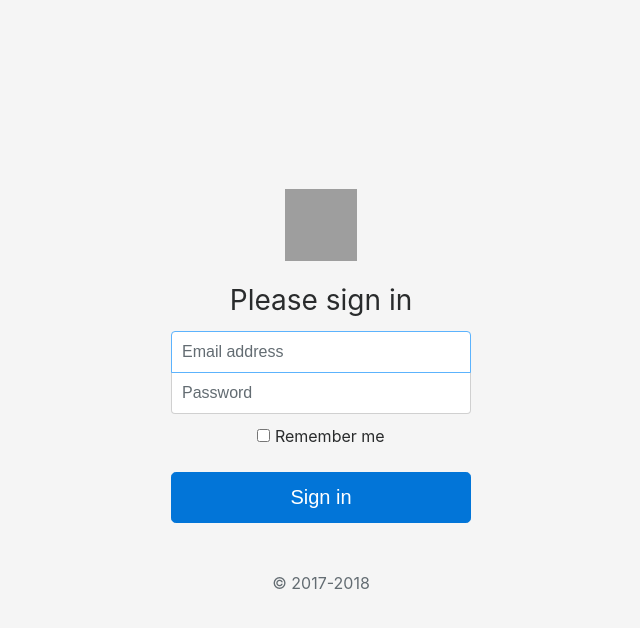
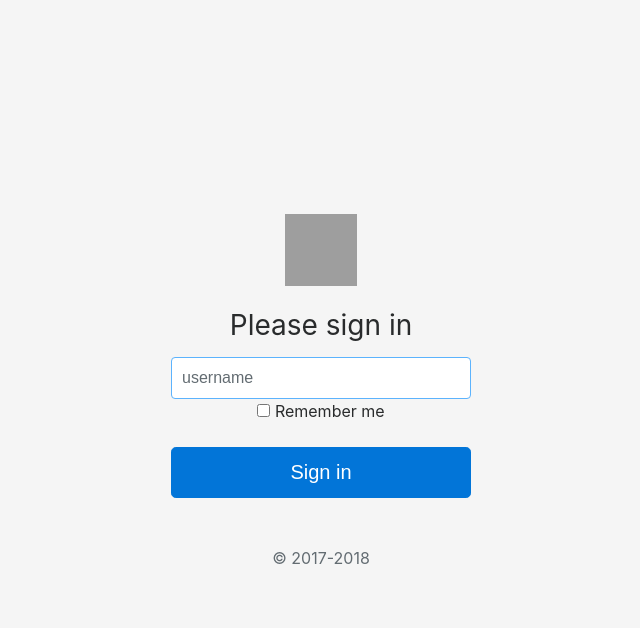
Before and after one commit to jdieber42/chatApp, a Flask app: page / in a window 1280 px wide. Shown: the top 628 px of the page, without its empty margins (319-959 px from the left). Run offline with Flask 2, Linux system fonts and the light colour scheme; grey boxes are pictures that could not be loaded.

Commit message:
Update at the end of the lesson.

```diff
--- a/main.py
+++ b/main.py
@@ -19,9 +19,26 @@ class Message(db.Model):
 db.create_all()
 
 
-@webapp.route("/", methods=["GET", "POST"])
+@webapp.route("/", methods=["GET"])
 def index():
-    return render_template("index.html")
+    username = request.cookies.get("remember_user")
+
+    return render_template("index.html", username=username)
+
+
+@webapp.route("/login", methods=["Post"])
+def login():
+    username = request.form.get("username")
+    remember_me = request.form.get("remember")
+
+    messages = Message.query.all()
+    response = make_response(render_template("chat.html", username=username, messages=messages))
+    if remember_me:
+        response.set_cookie("remember_user", username)
+    else:
+        response.set_cookie("remember_user", "")
+
+    return response
 
 
 @webapp.route("/chat", methods=["GET", "POST"])
--- /dev/null
+++ b/templates/base.html
@@ -0,0 +1,19 @@
+<!doctype html>
+<html lang="en">
+  <head>
+    <meta charset="utf-8">
+    <meta name="viewport" content="width=device-width, initial-scale=1, shrink-to-fit=no">
+
+    <title>Simple Chat App</title>
+
+    <link rel="canonical" href="https://getbootstrap.com/docs/4.0/examples/sign-in/">
+
+    <!-- Bootstrap core CSS -->
+    <link href="https://getbootstrap.com/docs/4.0/dist/css/bootstrap.min.css" rel="stylesheet">
+
+    <!-- Custom styles for this template -->
+    {% block style %} {% endblock style %}
+  </head>
+  {% block body %}
+  {% endblock body %}
+</html>
--- a/templates/index.html
+++ b/templates/index.html
@@ -1,36 +1,27 @@
-<!doctype html>
-<html lang="en">
-  <head>
-    <meta charset="utf-8">
-    <meta name="viewport" content="width=device-width, initial-scale=1, shrink-to-fit=no">
+{% extends "base.html" %}
 
-    <title>Simple Chat App</title>
+{% block style %}
+<link href="/static/css/login.css" rel="stylesheet">
+{% endblock style %}
 
-    <link rel="canonical" href="https://getbootstrap.com/docs/4.0/examples/sign-in/">
-
-    <!-- Bootstrap core CSS -->
-    <link href="https://getbootstrap.com/docs/4.0/dist/css/bootstrap.min.css" rel="stylesheet">
-
-    <!-- Custom styles for this template -->
-    <link href="/static/css/login.css" rel="stylesheet">
-  </head>
-
+{% block body %}
   <body class="text-center">
-    <form class="form-signin">
+    <form action="/login" method="post" class="form-signin">
       <img class="mb-4" src="https://getbootstrap.com/docs/4.0/assets/brand/bootstrap-solid.svg" alt="" width="72" height="72">
       <h1 class="h3 mb-3 font-weight-normal">Please sign in</h1>
-      <label for="inputEmail" class="sr-only">Email address</label>
+      <label for="username" class="sr-only">Email address</label>
 
-      <input type="email" id="inputEmail" class="form-control" placeholder="Email address" required autofocus>
+      <input type="text" id="username" name="username" class="form-control" {% if username %}value="{{username}}"{% endif %}
+             placeholder="username" required autofocus>
 
-      <label for="inputPassword" class="sr-only">Password</label>
+      <!-- label for="inputPassword" class="sr-only">Password</label>
 
-      <input type="password" id="inputPassword" class="form-control" placeholder="Password" required>
+      <input type="password" id="inputPassword" class="form-control" placeholder="Password" required -->
 
       <div class="checkbox mb-3">
         <label>
 
-          <input type="checkbox" value="remember-me"> Remember me
+          <input type="checkbox" name="remember" value="True"> Remember me
 
         </label>
       </div>
@@ -38,4 +29,4 @@
       <p class="mt-5 mb-3 text-muted">&copy; 2017-2018</p>
     </form>
   </body>
-</html>
+{% endblock body %}
```
Also changed, not shown: templates/chat.html (+7 -19 lines), db.sqlite3 (added).
